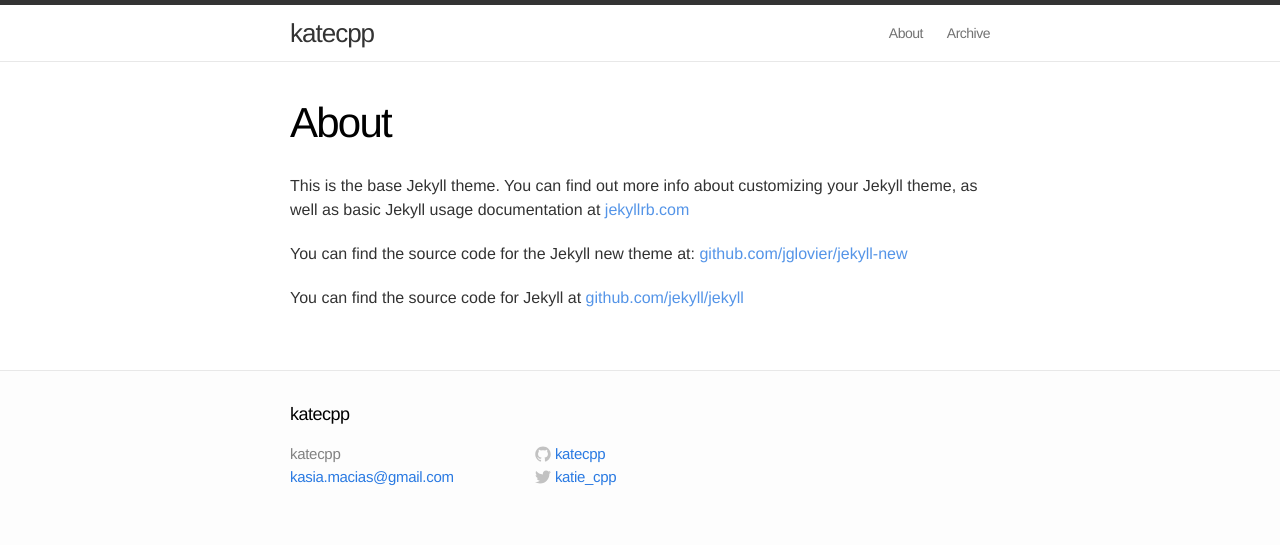
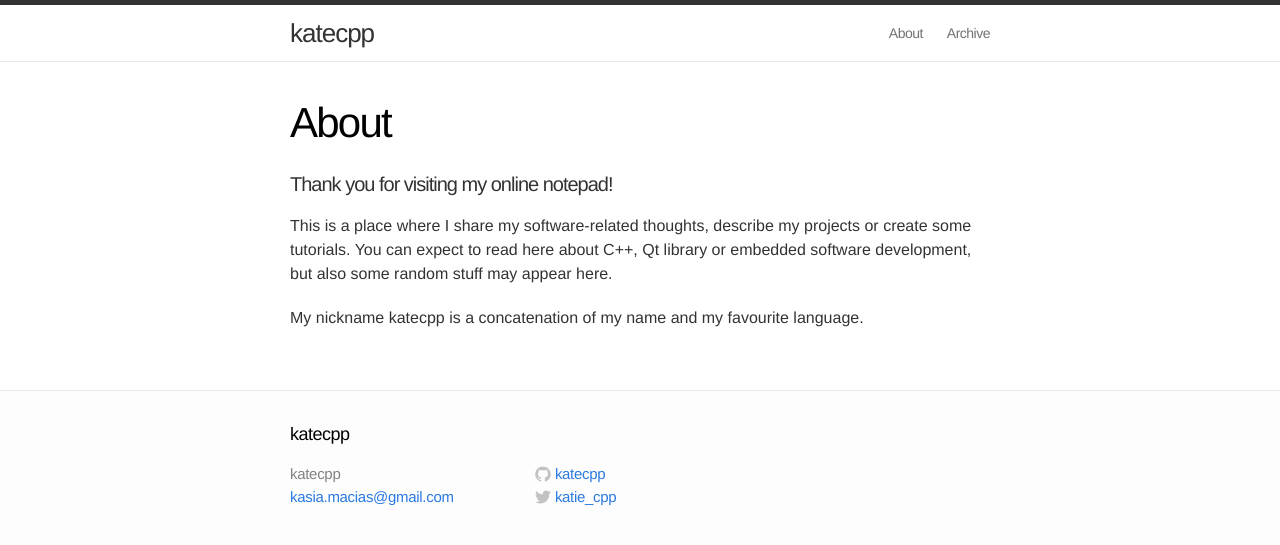
Before and after one commit to katecpp/katecpp.github.io, a Jekyll site: the page built from about.md, in a window 1280 px wide. Shown: the top 545 px of the page. Built offline with Jekyll 4.4.1, drawn with Linux system fonts in a browser that asks for light colours.

Commit message:
About modified

```diff
--- a/about.md
+++ b/about.md
@@ -4,8 +4,8 @@ title: About
 permalink: /about/
 ---
 
-This is the base Jekyll theme. You can find out more info about customizing your Jekyll theme, as well as basic Jekyll usage documentation at [jekyllrb.com](http://jekyllrb.com/)
+####Thank you for visiting my online notepad!
 
-You can find the source code for the Jekyll new theme at: [github.com/jglovier/jekyll-new](https://github.com/jglovier/jekyll-new)
+This is a place where I share my software-related thoughts, describe my projects or create some tutorials. You can expect to read here about C++, Qt library or embedded software development, but also some random stuff may appear here.
 
-You can find the source code for Jekyll at [github.com/jekyll/jekyll](https://github.com/jekyll/jekyll)
+My nickname katecpp is a concatenation of my name and my favourite language.
```
